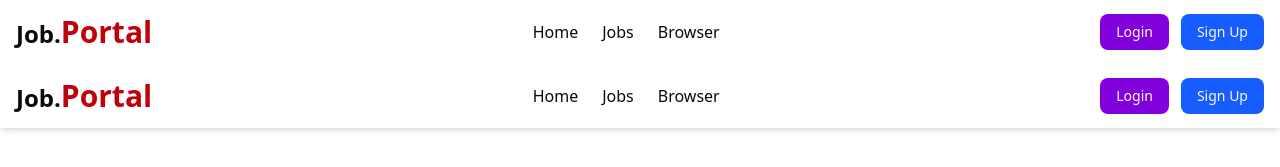
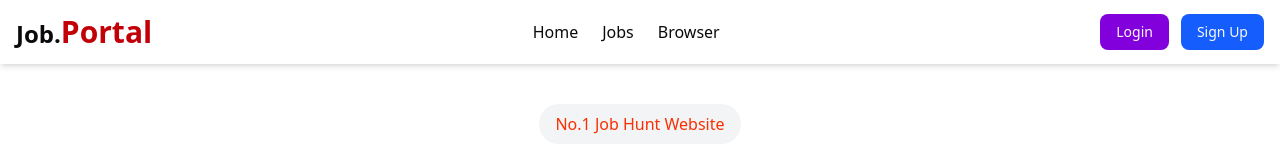
Before and after one commit to anishjii123-hash/job-Portal, a React (Vite) app in the folder frontend/src/portal/: page / in a window 1280 px wide. Shown: the top 167 px of the page. Built offline with nearby package versions, Linux system fonts and the light colour scheme; no server answers.

Commit message:
Navbar delete

```diff
--- a/frontend/src/portal/src/assets/component/Home.jsx
+++ b/frontend/src/portal/src/assets/component/Home.jsx
@@ -1,4 +1,4 @@
-import Navbar from "./shares/Navbar";
+
 import React, { useEffect, lazy, Suspense } from "react";
 import HeroSection from "./HeroSection";
 const CategoryCarousel = lazy(()=> import("./CategoryCarousel"));
@@ -22,7 +22,7 @@ const Home = () => {
   }, []);
   return (
     <div>
-      <Navbar />
+
       <HeroSection />
       <Suspense fallback={<p className="text-center mt-4">Loading content...</p>}>
       <CategoryCarousel />
```
